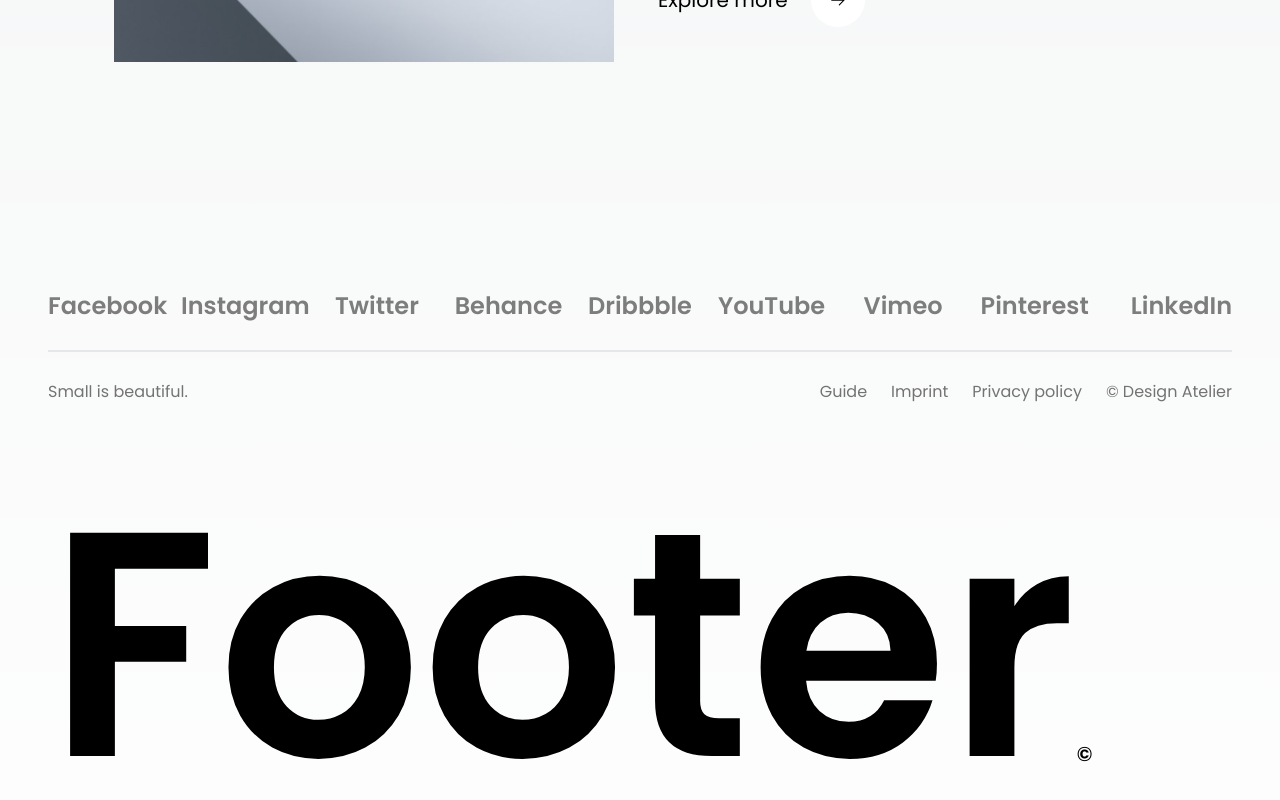
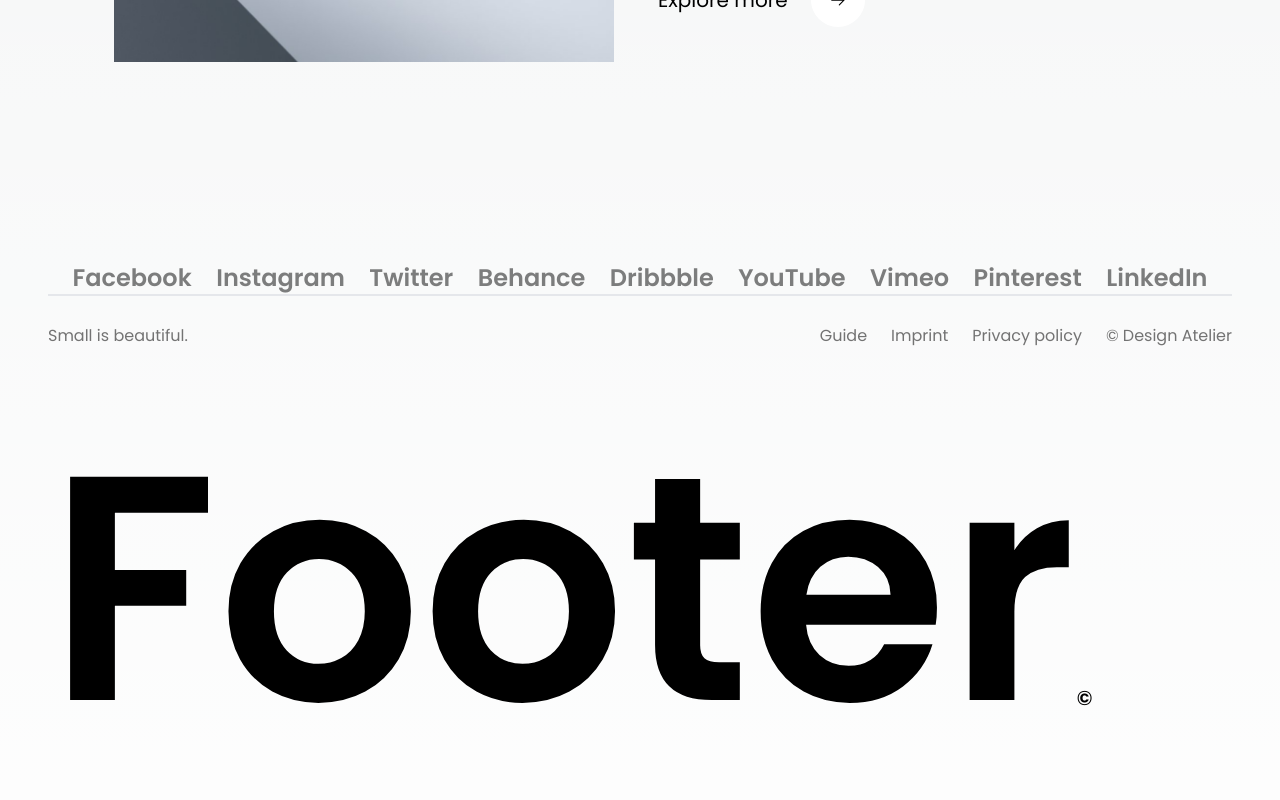
Before and after one commit to charltonkdev/design-atelier-website, a Next.js app: page / in a window 1280 px wide. Shown: the part 4568-5368 px from the top of the page. Built offline with nearby package versions, Linux system fonts and the light colour scheme.

Commit message:
fix footer

```diff
--- a/src/app/globals.css
+++ b/src/app/globals.css
@@ -165,15 +165,6 @@ body {
 }
 
 @media (min-width: 1024px) {
-  .socialFooter a{
-    text-align: center;
-  }
-  .socialFooter a:first-child {
-    text-align: left;
-  }
-  .socialFooter a:last-child {
-    text-align: right;
-  }
   .para-two {
     column-count: 2;
     column-gap: 1rem;
--- a/src/components/Footer.tsx
+++ b/src/components/Footer.tsx
@@ -13,7 +13,7 @@ const social = () => [
 export default function Footer() {
     return (
         <footer className="relative flex flex-col w-full h-screen px-12">
-            <div className="socialFooter flex flex-col md:grid md:grid-cols-9 space-x-4 py-7 text-2xl font-semibold border-b-2 mb-7 ">
+            <div className="socialFooter flex flex-col md:flex-row justify-evenly text-2xl font-semibold border-b-2 mb-7 ">
                 {social().map((item, index) => (
                     <a key={index} href={item.link} target="_blank" rel="noopener noreferrer">
                         {item.social}
```
